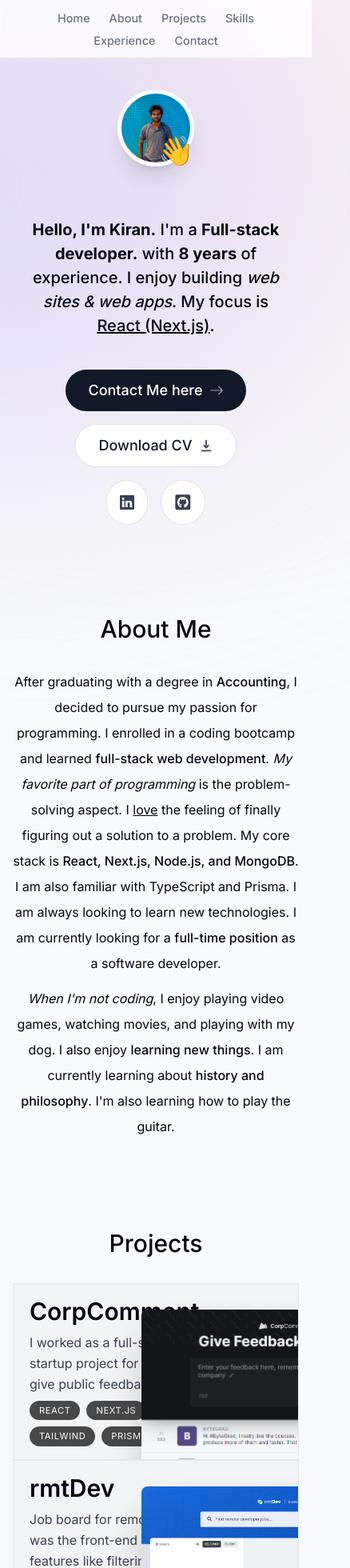
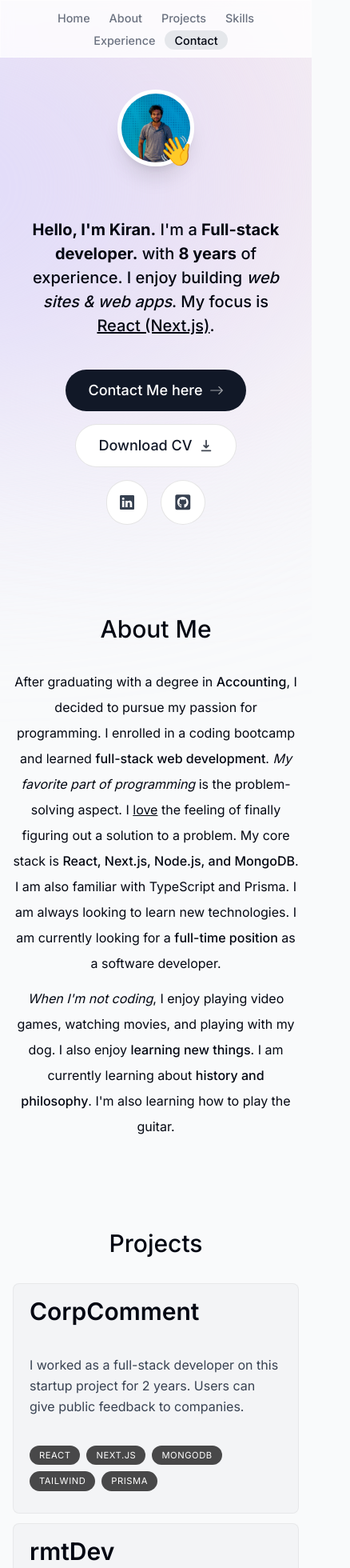
Before and after one commit to KiranPK12/nextjs-kiran-portfolio, a Next.js app: page / in a window 390 px wide. Shown: the top 1960 px of the page at 80% size, 438 px wide, since content can reach past the window. Built offline with nearby package versions, Linux system fonts and the light colour scheme.

Commit message:
Contact section completed

```diff
--- a/app/component/About.tsx
+++ b/app/component/About.tsx
@@ -1,12 +1,19 @@
 "use client";
-import React from "react";
+import React, { useEffect } from "react";
 import SectionHeader from "./Section/SectionHeader";
-import { motion } from "framer-motion";
+import { invariant, motion } from "framer-motion";
+import { useInView } from "react-intersection-observer";
+import { useActiveSectionContext } from "@/context/active-section-context";
+import { useSectionInView } from "@/lib/hooks";
 
 const About = () => {
+  const { ref } = useSectionInView("About", 0.6);
+
   return (
     <motion.section
-      className="mb-28 max-w-[45rem] text-center leading-8 sm:mb-40"
+      ref={ref}
+      id="about"
+      className="mb-28 max-w-[45rem] text-center leading-8 sm:mb-40 scroll-mt-28"
       initial={{ opacity: 0, y: 100 }}
       animate={{ opacity: 1, y: 0 }}
       transition={{
@@ -33,12 +40,12 @@ const About = () => {
         developer.
       </p>
       <p>
-        <span className="italic">When I&apos;m not coding</span>, I enjoy playing
-        video games, watching movies, and playing with my dog. I also enjoy{" "}
-        <span className="font-medium">learning new things</span>. I am currently
-        learning about{" "}
-        <span className="font-medium">history and philosophy</span>. I&apos;m also
-        learning how to play the guitar.
+        <span className="italic">When I&apos;m not coding</span>, I enjoy
+        playing video games, watching movies, and playing with my dog. I also
+        enjoy <span className="font-medium">learning new things</span>. I am
+        currently learning about{" "}
+        <span className="font-medium">history and philosophy</span>. I&apos;m
+        also learning how to play the guitar.
       </p>
     </motion.section>
   );
--- /dev/null
+++ b/app/component/Contact.tsx
@@ -0,0 +1,56 @@
+"use client";
+import React from "react";
+import SectionHeader from "./Section/SectionHeader";
+import { FaPaperPlane } from "react-icons/fa";
+import { motion } from "framer-motion";
+import { useSectionInView } from "@/lib/hooks";
+
+const Contact = () => {
+    const { ref } = useSectionInView("Contact");
+
+  return (
+    <motion.section
+      id="contact"
+      ref={ref}
+      className="scroll-mt-28 mb-20 sm:mb-28 w-[min(100%,38rem)] text-center"
+      initial={{
+        opacity: 0,
+        y:100
+      }}
+      whileInView={{
+        opacity: 1,
+        y:0
+      }}
+
+    >
+      <SectionHeader label="Contact Me" />
+      <p className="text-gray-700 -mt-4">
+        Please Contact me directly at{" "}
+        <a className="underline" href="mailto:kiranpadma2003@gmail.com">
+          kiranpadma2003@gmail.com
+        </a>{" "}
+        or through this form.
+      </p>
+      <form className="mt-10 flex flex-col">
+        <input
+          type="text"
+          placeholder="Your Email"
+          className="h-14 rounded-lg border border-black/10 px-4"
+        />
+        <textarea
+          className="h-52 my-3 rounded-lg border border-black/10 p-4"
+          placeholder="Your Message"
+        />
+        <button
+          type="submit"
+          className=" group h-[3rem] w-[8rem] bg-gray-900 text-white rounded-full outline-none transition-all flex items-center justify-center gap-3 hover:scale-110 active:scale-105"
+        >
+          Submit{" "}
+          <FaPaperPlane className="text-xs opacity-70 transition-all group-hover:translate-x-1 group-hover:-translate-y-1" />
+        </button>
+      </form>
+    </motion.section>
+  );
+};
+
+export default Contact;
--- a/app/component/Header.tsx
+++ b/app/component/Header.tsx
@@ -1,8 +1,11 @@
 "use client";
+import { useActiveSectionContext } from "@/context/active-section-context";
 import { links } from "@/lib/data";
 import { motion } from "framer-motion";
 import Link from "next/link";
 const Header = () => {
+  const { activeSelection, setActiveSelection, setTimeOfLastClick } =
+    useActiveSectionContext();
   return (
     <header className="z-[999] relative ">
       <motion.div
@@ -15,15 +18,32 @@ const Header = () => {
           {links.map((link) => (
             <motion.li
               key={link.hash}
-              className="h-3/4 flex items-center justify-center "
+              className="h-3/4 flex items-center justify-center relative "
               initial={{ y: -100, opacity: 0 }}
               animate={{ y: 0, opacity: 1 }}
             >
               <Link
                 href={link.hash}
-                className="flex w-full items-center justify-center px-3 py-3 hover:text-gray-950 transition "
+                className={`flex w-full items-center justify-center px-3 py-3 transition ${
+                  activeSelection === link.name ? "text-gray-950" : ""
+                } `}
+                onClick={() => {
+                  setActiveSelection(link.name);
+                  setTimeOfLastClick(Date.now());
+                }}
               >
                 {link.name}
+                {link.name === activeSelection && (
+                  <motion.span
+                    className="bg-gray-200 rounded-full absolute inset-0 -z-10"
+                    layoutId="activeSelection"
+                    transition={{
+                      type: "spring",
+                      stiffness: 380,
+                      damping: 30,
+                    }}
+                  ></motion.span>
+                )}
               </Link>
             </motion.li>
           ))}
--- a/app/component/Intro.tsx
+++ b/app/component/Intro.tsx
@@ -6,10 +6,19 @@ import Link from "next/link";
 import { BsArrowRight, BsLinkedin } from "react-icons/bs";
 import { HiDownload } from "react-icons/hi";
 import { FaGithubSquare } from "react-icons/fa";
+import { useSectionInView } from "@/lib/hooks";
+import { useActiveSectionContext } from "@/context/active-section-context";
 
 const Intro = () => {
+  const { ref } = useSectionInView("Home");
+  const { setTimeOfLastClick, setActiveSelection } = useActiveSectionContext();
+
   return (
-    <section className="mb-28 max-w-[50rem] text-center sm:mb-0">
+    <section
+      ref={ref}
+      id="home"
+      className="mb-28 max-w-[50rem] text-center sm:mb-0 scroll-mt-28"
+    >
       <div className="flex items-center justify-center">
         <div className="relative mb-12">
           <motion.div
@@ -18,8 +27,7 @@ const Intro = () => {
             transition={{ type: "tween", duration: 0.2 }}
           >
             <Image
-            src='/kiran.JPG'
-              // src="https://images.unsplash.com/photo-1554080353-a576cf803bda?ixlib=rb-4.0.3&ixid=M3wxMjA3fDB8MHxzZWFyY2h8NHx8cGhvdG98ZW58MHx8MHx8fDA%3D&auto=format&fit=crop&w=500&q=60"
+              src="/kiran.JPG"
               alt="Logo"
               height={192}
               width={192}
@@ -49,11 +57,10 @@ const Intro = () => {
         animate={{ opacity: 1, y: 0 }}
       >
         <span className="font-bold">Hello, I&apos;m Kiran.</span> I&apos;m a{" "}
-        <span className="font-bold">Full-stack developer.</span> {" "}
-        with{" "}
-        <span className="font-bold">8 years</span> of experience.
-        I enjoy
-        building <span className="italic">web sites &  web apps</span>. My focus is
+        <span className="font-bold">Full-stack developer.</span> with{" "}
+        <span className="font-bold">8 years</span> of experience. I enjoy
+        building <span className="italic">web sites & web apps</span>. My focus
+        is
         <span className="underline"> React (Next.js)</span>.
       </motion.h1>
       <motion.div
@@ -67,6 +74,11 @@ const Intro = () => {
         <Link
           href="#contact"
           className=" group bg-gray-900 text-white px-7 py-3 flex items-center gap-2 rounded-full outline-none hover:scale-110 hover:bg-gray-950 active:scale-105 transition"
+          onClick={() => {
+            setTimeOfLastClick(Date.now());
+            setActiveSelection('Contact')
+
+          }}
         >
           Contact Me here{" "}
           <BsArrowRight className="opacity-60 group-hover:translate-x-2" />
--- a/app/component/Project/ProjectCard.tsx
+++ b/app/component/Project/ProjectCard.tsx
@@ -1,17 +1,34 @@
 "use client";
+import React, { useRef } from "react";
 import { projectsData } from "@/lib/data";
 import Image from "next/image";
-import React from "react";
+import { useScroll, motion, useTransform } from "framer-motion";
 
 type ProjectCard = (typeof projectsData)[number];
 
 const ProjectCard = ({ title, description, tags, imageUrl }: ProjectCard) => {
+  const ref = useRef<HTMLDivElement>(null);
+  const { scrollYProgress } = useScroll({
+    target: ref,
+    offset: ["0 1", "1.33 1"],
+  });
+
+  const scaleProcess = useTransform(scrollYProgress, [0, 1], [0.6, 1]);
+  const opacityProcess = useTransform(scrollYProgress, [0, 1], [0.6, 1]);
   return (
-    <section className="bg-gray-100 max-w-[42rem] border border-black/5 overflow-hidden sm:pr-8 relative sm:h-[20rem]">
-      <div className="py-4 px-5 sm:pl-10 sm:pr-2 sm:pt-10 sm:max-w-[50%]">
+    <motion.div
+      ref={ref}
+      style={{
+        opacity: opacityProcess,
+        scale: scaleProcess,
+      }}
+      className=" mb-3 sm:mb-6  group"
+    >
+      <section className=" bg-gray-100 max-w-[42rem] border border-black/5 overflow-hidden sm:pr-8 relative h-[18rem] sm:h-[20rem] hover:bg-gray-200 transition rounded-lg">
+        <div className="pt-4 pb-7 px-5 sm:pl-10 sm:pr-2 sm:pt-10 sm:max-w-[50%] flex flex-col h-full sm:group-even:ml-[20rem] gap-7 sm:gap-0">
           <h3 className="text-3xl font-semibold">{title}</h3>
           <p className="mt-2 leading-relaxed text-gray-700">{description}</p>
-        <ul className="flex gap-2 mt-2 flex-wrap">
+          <ul className="flex gap-2 mt-2 flex-wrap sm:mt-auto">
             {tags.map((tag, index) => (
               <li
                 key={index}
@@ -26,9 +43,10 @@ const ProjectCard = ({ title, description, tags, imageUrl }: ProjectCard) => {
           src={imageUrl}
           alt="Project Image"
           quality={95}
-        className="absolute top-8 -right-40 w-[30rem] rounded-t-lg shadow-2xl"
+          className="hidden sm:block sm:absolute top-8 -right-40 w-[30rem] rounded-t-lg shadow-2xl group-even:right-[initial] group-even:-left-44 group-hover:-translate-x-3 group-hover:translate-y-3 group-hover:-rotate-2 transition group-hover:scale-[1.04] group-even:group-hover:translate-x-3 group-even:group-hover:translate-y-3 group-even:group-hover:rotate-2"
         />
       </section>
+    </motion.div>
   );
 };
 
--- a/app/component/Project/Projects.tsx
+++ b/app/component/Project/Projects.tsx
@@ -1,19 +1,24 @@
-import React from 'react'
-import SectionHeader from '../Section/SectionHeader'
-import { projectsData } from '@/lib/data'
-import ProjectCard from './ProjectCard'
+"use client";
+import React from "react";
+import SectionHeader from "../Section/SectionHeader";
+import { projectsData } from "@/lib/data";
+import ProjectCard from "./ProjectCard";
+
+import { useSectionInView } from "@/lib/hooks";
 
 const Projects = () => {
+  const { ref } = useSectionInView("Projects");
+
   return (
-    <section>
-        <SectionHeader label='Projects' />
-        <div>
-            {projectsData.map((project,index)=>(
-                <ProjectCard key={index} {...project}/>
-            ))}
-        </div>
+    <section ref={ref} id="projects" className="scroll-mt-28 mb-28">
+      <SectionHeader label="Projects" />
+      <div>
+        {projectsData.map((project, index) => (
+          <ProjectCard key={index} {...project} />
+        ))}
+      </div>
     </section>
-  )
-}
+  );
+};
 
-export default Projects
+export default Projects;
--- /dev/null
+++ b/app/component/Skills.tsx
@@ -0,0 +1,53 @@
+"use client";
+import React from "react";
+import SectionHeader from "./Section/SectionHeader";
+import { skillsData } from "@/lib/data";
+import { useSectionInView } from "@/lib/hooks";
+import { motion } from "framer-motion";
+
+const FadeInAnimationVariants = {
+  initial: {
+    opacity: 0,
+    y: 100,
+  },
+  animate: (index: number) => ({
+    opacity: 1,
+    y: 0,
+    transition: {
+      delay: 0.05 * index,
+    },
+  }),
+};
+
+const Skills = () => {
+  const { ref } = useSectionInView("Skills");
+
+  return (
+    <section
+      className="mb-28 max-w-[53rem] scroll-mt-28 text-center sm:mb-40"
+      id="skills"
+      ref={ref}
+    >
+      <SectionHeader label="Skills" />
+      <ul className="flex flex-wrap justify-center gap-2 text-lg text-gray-800">
+        {skillsData.map((skill, index) => (
+          <motion.li
+            key={index}
+            className="bg-white border border-black/[0.1] rounded-lg px-5 py-3"
+            variants={FadeInAnimationVariants}
+            initial="initial"
+            whileInView="animate"
+            viewport={{
+              once: true,
+            }}
+            custom={index}
+          >
+            {skill}
+          </motion.li>
+        ))}
+      </ul>
+    </section>
+  );
+};
+
+export default Skills;
--- a/app/layout.tsx
+++ b/app/layout.tsx
@@ -2,6 +2,7 @@ import "./globals.css";
 import type { Metadata } from "next";
 import { Inter } from "next/font/google";
 import Header from "./component/Header";
+import ActiveSelectionContextProvider from "@/context/active-section-context";
 
 const inter = Inter({ subsets: ["latin"] });
 
@@ -16,12 +17,19 @@ export default function RootLayout({
   children: React.ReactNode;
 }) {
   return (
-    <html lang="en">
-      <body className={`${inter.className} bg-gray-50 text-gray-950 relative overflow-x-hidden pt-28 sm:pt-32`}>
+    <html
+      lang="en"
+      className="overflow-x-hidden [&::-webkit-scrollbar]:hidden [-ms-overflow-style:'none'] [scrollbar-width:'none'] !scroll-smooth"
+    >
+      <body
+        className={`${inter.className} bg-gray-50 text-gray-950 relative overflow-x-hidden pt-28 sm:pt-32`}
+      >
         <div className="bg-[#fbe2e3] absolute top-[-6rem] right-[-3rem] h-[31.25rem] w-[31.25rem] -z-10 blur-[10rem] rounded-full sm:w-[68.75rem]"></div>
         <div className="bg-[#dbd7fb] absolute top-[-1rem] left-[-28rem] h-[31.25rem] w-[50rem] -z-10 rounded-full blur-[10rem]  sm:w-[68.75rem] md:left-[-35rem]"></div>
-        <Header/>
-        {children}
+        <ActiveSelectionContextProvider>
+          <Header />
+          {children}
+        </ActiveSelectionContextProvider>
       </body>
     </html>
   );
--- a/app/page.tsx
+++ b/app/page.tsx
@@ -1,16 +1,20 @@
 import About from "./component/About";
+import Contact from "./component/Contact";
 import Intro from "./component/Intro";
 import Projects from "./component/Project/Projects";
 import SectionDivider from "./component/Section/SectionDivider";
+import Skills from "./component/Skills";
 
 export default function Home() {
   return (
     <main className="flex flex-col items-center px-4">
       <Intro />
-      <SectionDivider/>
-      <About/>
+      <SectionDivider />
+      <About />
       {/* <SectionDivider/> */}
-      <Projects/>
+      <Projects />
+      <Skills />
+      <Contact />
     </main>
   );
 }
--- /dev/null
+++ b/context/active-section-context.tsx
@@ -0,0 +1,46 @@
+"use client";
+import React, { createContext, useState, useContext } from "react";
+import { links } from "@/lib/data";
+
+type SectionName = (typeof links)[number]["name"];
+
+type ActiveSelectionContextProviderProps = {
+  children: React.ReactNode;
+};
+
+type ActiveSectionContextType = {
+  activeSelection: SectionName;
+  setActiveSelection: React.Dispatch<React.SetStateAction<SectionName>>;
+  timeOfLastClick: number;
+  setTimeOfLastClick:React.Dispatch<React.SetStateAction<number>>
+};
+
+export const ActiveSectionContext =
+  createContext<ActiveSectionContextType | null>(null);
+
+export default function ActiveSelectionContextProvider({
+  children,
+}: ActiveSelectionContextProviderProps) {
+  const [activeSelection, setActiveSelection] = useState<SectionName>("Home");
+  const [timeOfLastClick, setTimeOfLastClick] = useState<number>(0);
+
+  return (
+    <ActiveSectionContext.Provider
+      value={{ activeSelection, setActiveSelection, timeOfLastClick ,setTimeOfLastClick }}
+    >
+      {children}
+    </ActiveSectionContext.Provider>
+  );
+}
+
+export function useActiveSectionContext() {
+  const context = useContext(ActiveSectionContext);
+
+  if (context === null) {
+    throw new Error(
+      "useActiveSectionContext must be used within a ActiveSectionContextprovider"
+    );
+  }
+
+  return context;
+}
--- a/lib/hooks.ts
+++ b/lib/hooks.ts
@@ -3,17 +3,17 @@ import { useEffect } from "react";
 import { useInView } from "react-intersection-observer";
 import type { SectionName } from "./types";
 
-export function useSectionInView(sectionName: SectionName, threshold = 0.75) {
+export function useSectionInView(sectionName: SectionName, threshold = 0.5) {
   const { ref, inView } = useInView({
     threshold,
   });
-  const { setActiveSection, timeOfLastClick } = useActiveSectionContext();
+  const { setActiveSelection, timeOfLastClick } = useActiveSectionContext();
 
   useEffect(() => {
     if (inView && Date.now() - timeOfLastClick > 1000) {
-      setActiveSection(sectionName);
+      setActiveSelection(sectionName);
     }
-  }, [inView, setActiveSection, timeOfLastClick, sectionName]);
+  }, [inView, setActiveSelection, timeOfLastClick, sectionName]);
 
   return {
     ref,
--- a/package.json
+++ b/package.json
@@ -21,6 +21,7 @@
     "react": "18.2.0",
     "react-dom": "18.2.0",
     "react-icons": "^4.10.1",
+    "react-intersection-observer": "^9.5.2",
     "tailwindcss": "3.3.3",
     "typescript": "5.1.6"
   }
```
Also changed, not shown: 1 other file (tests, documents, lock files or other folders). Lines whose indentation alone changed are shown as unchanged.
